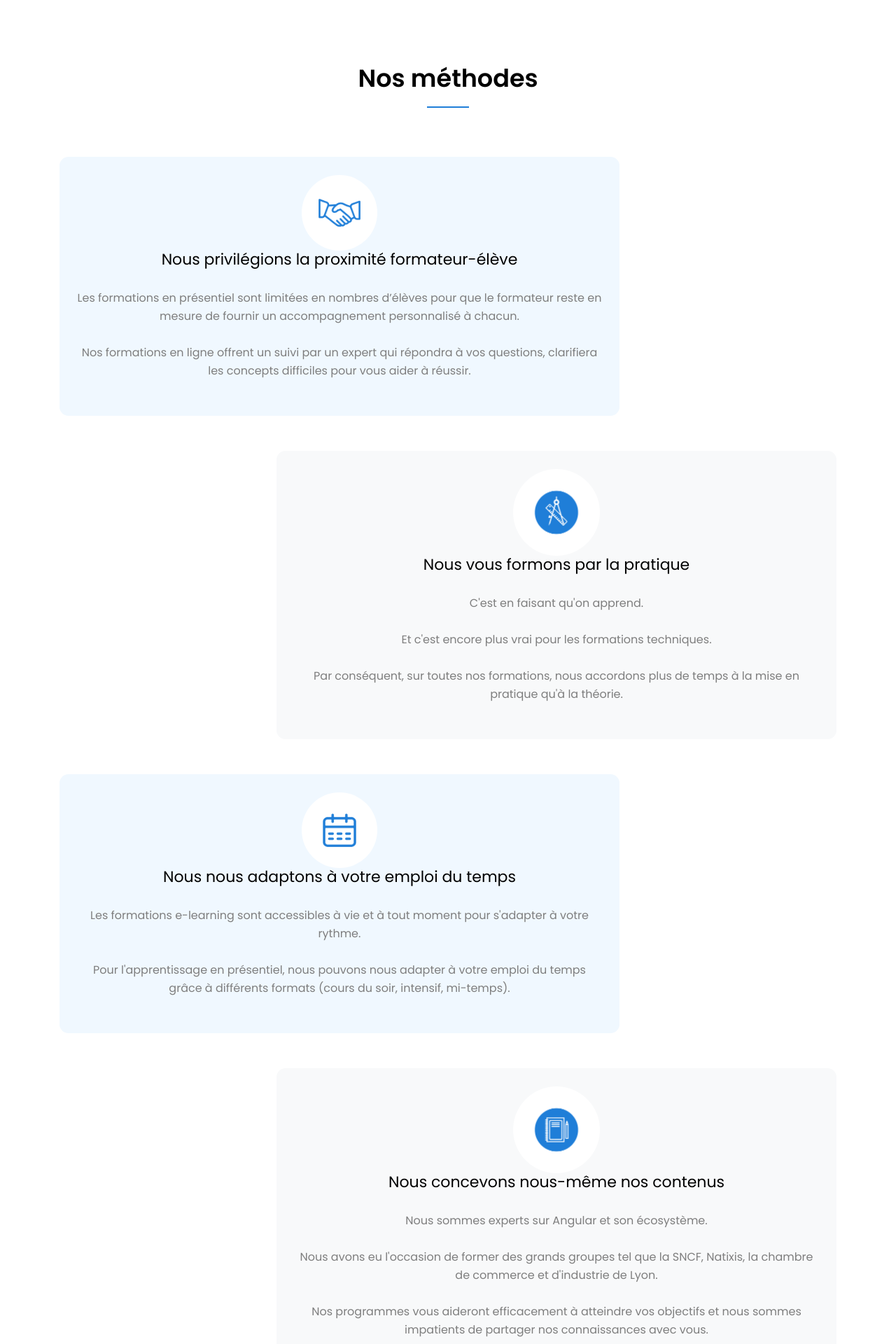
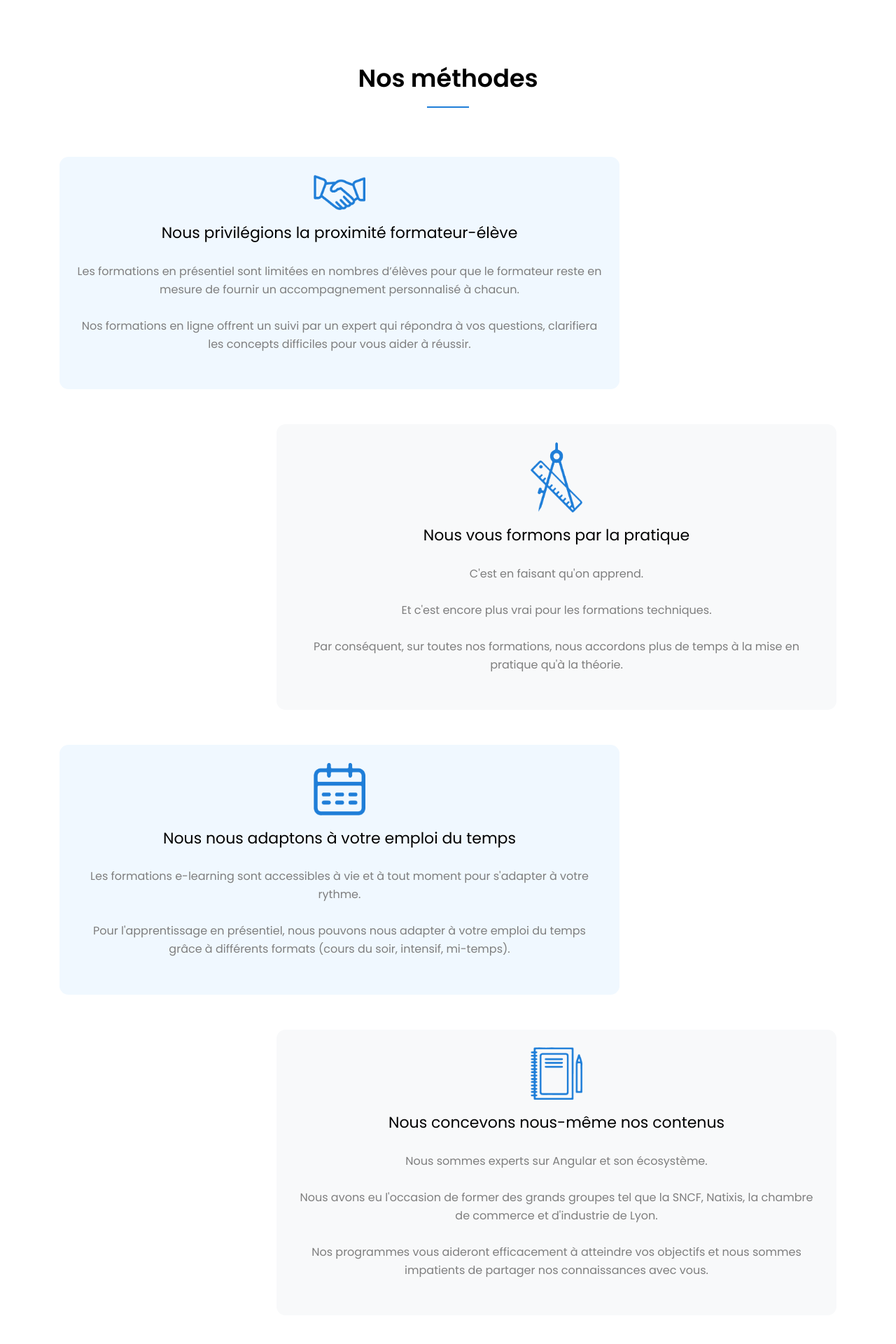
Before and after one commit to hubergerard/hubergerard.github.io, a Jekyll site: the page built from pages/about.html, in a window 1280 px wide. Shown: the part 1559-3479 px from the top of the page at 70% size. Built offline with Jekyll 4.4.1, drawn with Linux system fonts in a browser that asks for light colours.

Commit message:
change iconbox about

```diff
--- a/assets/css/style.scss
+++ b/assets/css/style.scss
@@ -2656,10 +2656,9 @@ blockquote {
 }
 
 .icon-bg {
-	border-radius: 50%;
-	width: 300px;
-	height: 300px;
-	background: white;
+	width: 10%;
+	margin-bottom: 20px;
+
 }
 
 .modal {
--- a/pages/about.html
+++ b/pages/about.html
@@ -57,8 +57,8 @@ title: Qui sommes-nous ?
                 <div class="about-info-text d-flex flex-column">
                     <div class="text-center block-box">
                         <div>
-                            <img src="{{site.url}}/assets/img/icons/about/proximite.png"
-                                class="mw-80 mh-80 icon-bg text-right" alt="proximité"/>
+                            <img src="/assets/img/icons/about/proximite.png"
+                                class="icon-bg text-right" alt="proximité"/>
                             <h4>Nous privilégions la proximité formateur-élève</h4>
                         </div>
                         <div>
@@ -74,7 +74,7 @@ title: Qui sommes-nous ?
 
                     <div class="text-center block-box">
                         <div>
-                            <img src="{{site.url}}/assets/img/icons/about/pratique.png" class="mw-90 mh-90 icon-bg" alt="pratique" />
+                            <img src="/assets/img/icons/about/pratique.png" class="icon-bg" alt="pratique" />
                             <h4>Nous vous formons par la pratique</h4>
                         </div>
                         <div>
@@ -91,7 +91,7 @@ title: Qui sommes-nous ?
 
                     <div class="text-center block-box">
                         <div>
-                            <img src="{{site.url}}/assets/img/icons/about/agenda.png" class="mw-80 mh-80 icon-bg" alt="agenda"/>
+                            <img src="/assets/img/icons/about/agenda.png" class="icon-bg" alt="agenda"/>
                             <h4>Nous nous adaptons à votre emploi du temps</h4>
                         </div>
                         <div>
@@ -107,7 +107,7 @@ title: Qui sommes-nous ?
 
                     <div class="text-center block-box">
                         <div>
-                            <img src="{{site.url}}/assets/img/icons/about/contenu.png" class="mw-90 mh-90 icon-bg" alt="contenu pédagogique"/>
+                            <img src="/assets/img/icons/about/contenu.png" class="icon-bg" alt="contenu pédagogique"/>
                             <h4>Nous concevons nous-même nos contenus</h4>
                         </div>
                         <div>
@@ -125,8 +125,8 @@ title: Qui sommes-nous ?
 
                     <div class="text-center block-box">
                         <div>
-                            <img src="{{site.url}}/assets/img/icons/about/apres-formation.png"
-                                class="mw-90 mh-90 icon-bg" alt="newsletter"/>
+                            <img src="/assets/img/icons/about/apres-formation.png"
+                                class="icon-bg" alt="newsletter"/>
                             <h4>Nous continuons de vous accompagner après la formation</h4>
                         </div>
                         <div>
@@ -140,7 +140,7 @@ title: Qui sommes-nous ?
                     </div>
                     <div class="text-center block-box">
                         <div>
-                            <img src="{{site.url}}/assets/img/icons/about/eco.png" class="mw-90 mh-90 icon-bg" alt="ecologie"/>
+                            <img src="/assets/img/icons/about/eco.png" class="icon-bg" alt="ecologie"/>
                             <h4>Nos cours intègrent les principes de conception responsable</h4>
                         </div>
                         <div>
```
Also changed, not shown: assets/img/icons/about/agenda.png, assets/img/icons/about/apres-formation.png, assets/img/icons/about/contenu.png, assets/img/icons/about/demarche.png, assets/img/icons/about/eco.png, assets/img/icons/about/pratique.png, assets/img/icons/about/proximite.png.
